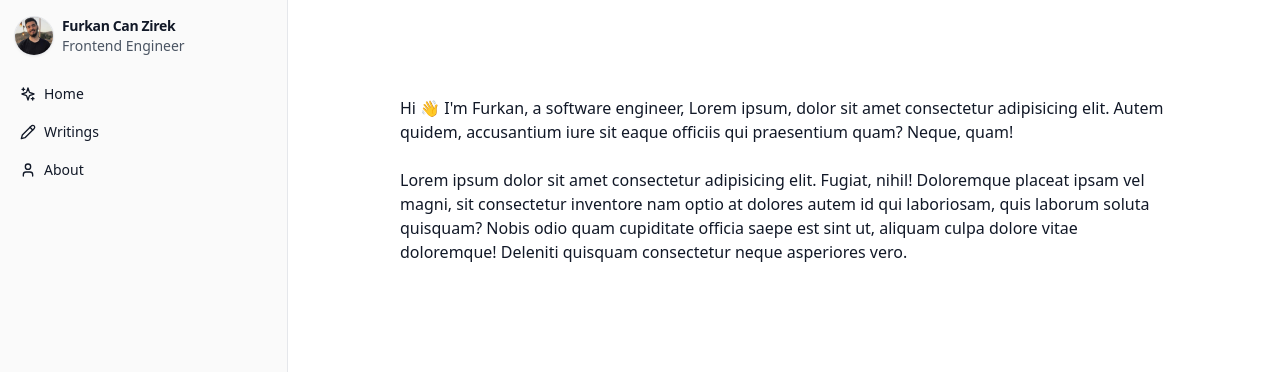
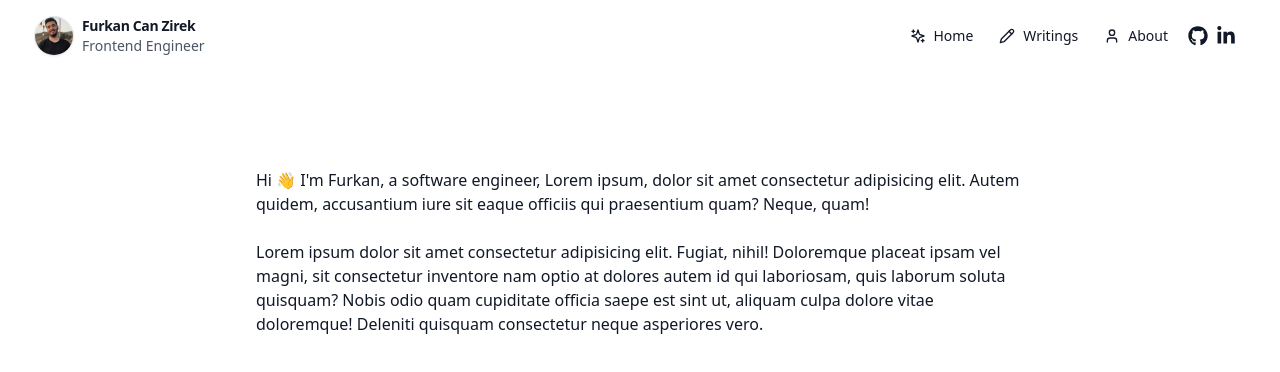
Before and after one commit to furkancanzirek/homepage, a Next.js app: page / in a window 1280 px wide. Shown: the top 372 px of the page. Built offline with nearby package versions, Linux system fonts and the light colour scheme.

Commit message:
feat: menu design changed to horizontal

```diff
--- a/app/globals.css
+++ b/app/globals.css
@@ -19,7 +19,7 @@
   }
 
   html {
-    @apply overflow-hidden scroll-smooth antialiased;
+    @apply overflow-x-hidden scroll-smooth antialiased;
     text-size-adjust: 100%;
     text-rendering: optimizeLegibility;
   }
@@ -133,7 +133,7 @@
     @apply h-full max-h-dynamic-screen min-h-dynamic-screen overflow-y-auto overflow-x-hidden;
   }
   .scrollbar-stable {
-    margin-right: calc(100% - 100vw);
+    margin-left: calc(100vw - 100%);
   }
 
   .image-container {
--- a/app/layout.tsx
+++ b/app/layout.tsx
@@ -10,14 +10,14 @@ export default function RootLayout({ children }: RootLayoutProps) {
   return (
     <html lang="en" className={GeistSans.className}>
       <body className="scrollbar-stable">
-        <div className="lg:flex">
-          <ScrollArea className="hidden bg-zinc-50 lg:flex lg:flex-col lg:border-r lg:w-60 xl:w-72">
-            <div className="bg-zinc-50 p-3">
+
+          <div className="flex-col flex">
+            <div className="container sticky top-0 bg-white">
               <MenuContent />
             </div>
-          </ScrollArea>
-          {children}
-        </div>
+            {children}
+          </div>
+
       </body>
     </html>
   );
--- a/app/page.tsx
+++ b/app/page.tsx
@@ -3,18 +3,22 @@ import { ScrollArea } from "@/components/commons/ScrollArea";
 
 export default function Home() {
   return (
-    <ScrollArea className="flex-1">
-      <div className="content-wrapper">
+    <div className="content-wrapper flex-1">
       <div className="content">
         <p>
-
-            {"Hi 👋 I'm Furkan, a software engineer, Lorem ipsum, dolor sit amet consectetur adipisicing elit. Autem quidem, accusantium iure sit eaque officiis qui praesentium quam? Neque, quam!"}
+          {
+            "Hi 👋 I'm Furkan, a software engineer, Lorem ipsum, dolor sit amet consectetur adipisicing elit. Autem quidem, accusantium iure sit eaque officiis qui praesentium quam? Neque, quam!"
+          }
         </p>
         <p>
-            Lorem ipsum dolor sit amet consectetur adipisicing elit. Fugiat, nihil! Doloremque placeat ipsam vel magni, sit consectetur inventore nam optio at dolores autem id qui laboriosam, quis laborum soluta quisquam? Nobis odio quam cupiditate officia saepe est sint ut, aliquam culpa dolore vitae doloremque! Deleniti quisquam consectetur neque asperiores vero.
+          Lorem ipsum dolor sit amet consectetur adipisicing elit. Fugiat,
+          nihil! Doloremque placeat ipsam vel magni, sit consectetur inventore
+          nam optio at dolores autem id qui laboriosam, quis laborum soluta
+          quisquam? Nobis odio quam cupiditate officia saepe est sint ut,
+          aliquam culpa dolore vitae doloremque! Deleniti quisquam consectetur
+          neque asperiores vero.
         </p>
       </div>
     </div>
-    </ScrollArea>
   );
 }
--- a/app/writings/layout.tsx
+++ b/app/writings/layout.tsx
@@ -6,8 +6,8 @@ interface WritingLayoutProps {
 
 export default async function WritingLayout({ children }: WritingLayoutProps) {
   return (
-    <ScrollArea className="flex-1">
+    <div className="flex-1">
       {children}
-    </ScrollArea>
+    </div>
   );
 }
--- a/components/menu/MenuContent.tsx
+++ b/components/menu/MenuContent.tsx
@@ -1,10 +1,12 @@
 import { MENU_LINKS } from "@/lib/constants";
 import { NavigationLink } from "@/components/commons/NavigationLink";
 import Link from "next/link";
+import { FaGithub, FaLinkedin, FaLinkedinIn } from "react-icons/fa";
+
 export const MenuContent: React.FC<{}> = ({}) => {
   return (
-    <div className="flex w-full flex-col text-sm">
-      <div className="flex flex-col gap-4">
+    <div className="flex w-full text-sm">
+      <div className="flex w-full justify-between items-center gap-4 py-3">
         <Link href="/" className="link-card inline-flex items-center gap-2 p-2">
           <img
             src="/assets/me.jpeg"
@@ -21,7 +23,8 @@ export const MenuContent: React.FC<{}> = ({}) => {
             <span className="text-gray-600">Frontend Engineer</span>
           </div>
         </Link>
-        <ul className="space-y-0.5">
+        <div className="flex">
+          <ul className="space-x-2.5 flex  items-center">
             {MENU_LINKS.map((link) => (
               <NavigationLink
                 key={link.href}
@@ -33,6 +36,22 @@ export const MenuContent: React.FC<{}> = ({}) => {
               </NavigationLink>
             ))}
           </ul>
+          <div
+            className="
+        px-3 flex gap-2 items-center
+        "
+          >
+            <a href="https://github.com/furkancanzirek" target="blank">
+              <FaGithub size={20} />
+            </a>
+            <a
+              href="https://www.linkedin.com/in/furkancanzirek/"
+              target="blank"
+            >
+              <FaLinkedinIn size={20} />
+            </a>
+          </div>
+        </div>
       </div>
     </div>
   );
```
Lines whose indentation alone changed are shown as unchanged.
